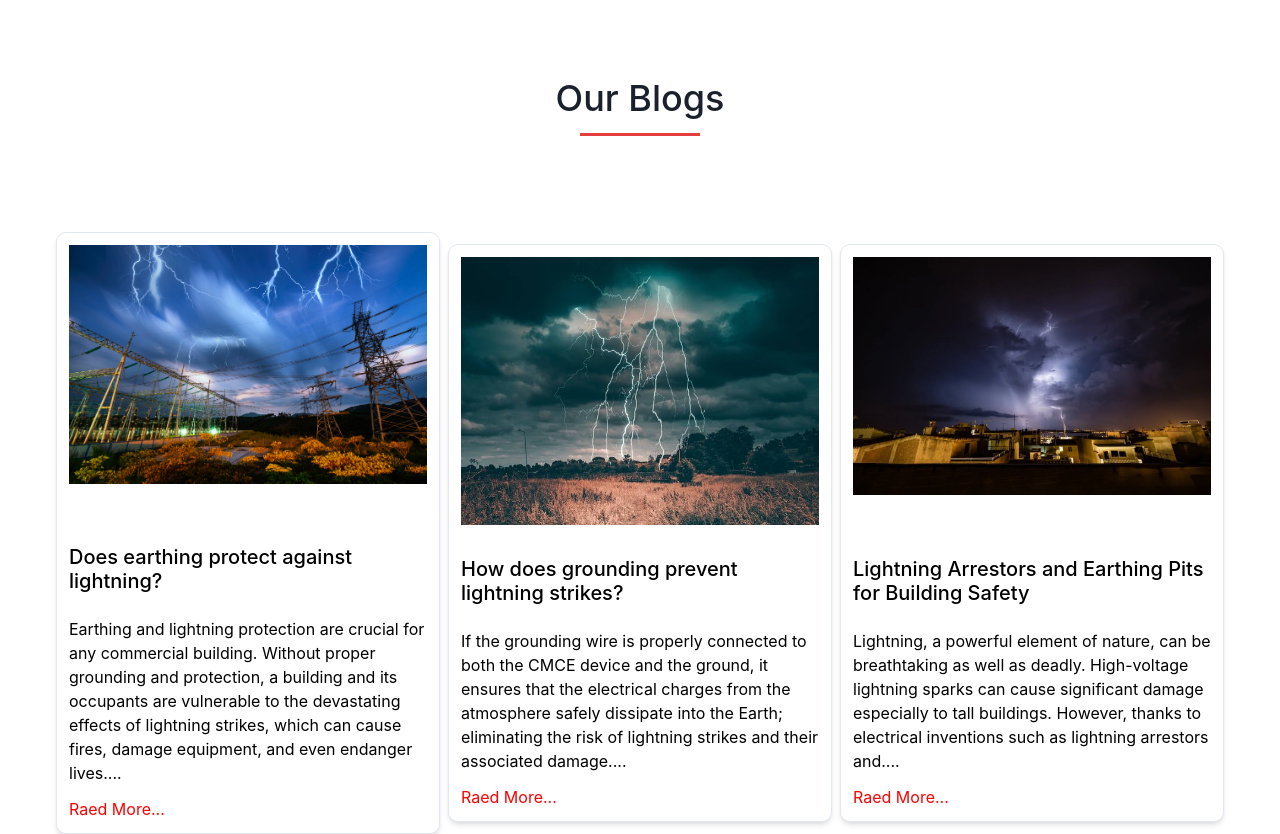
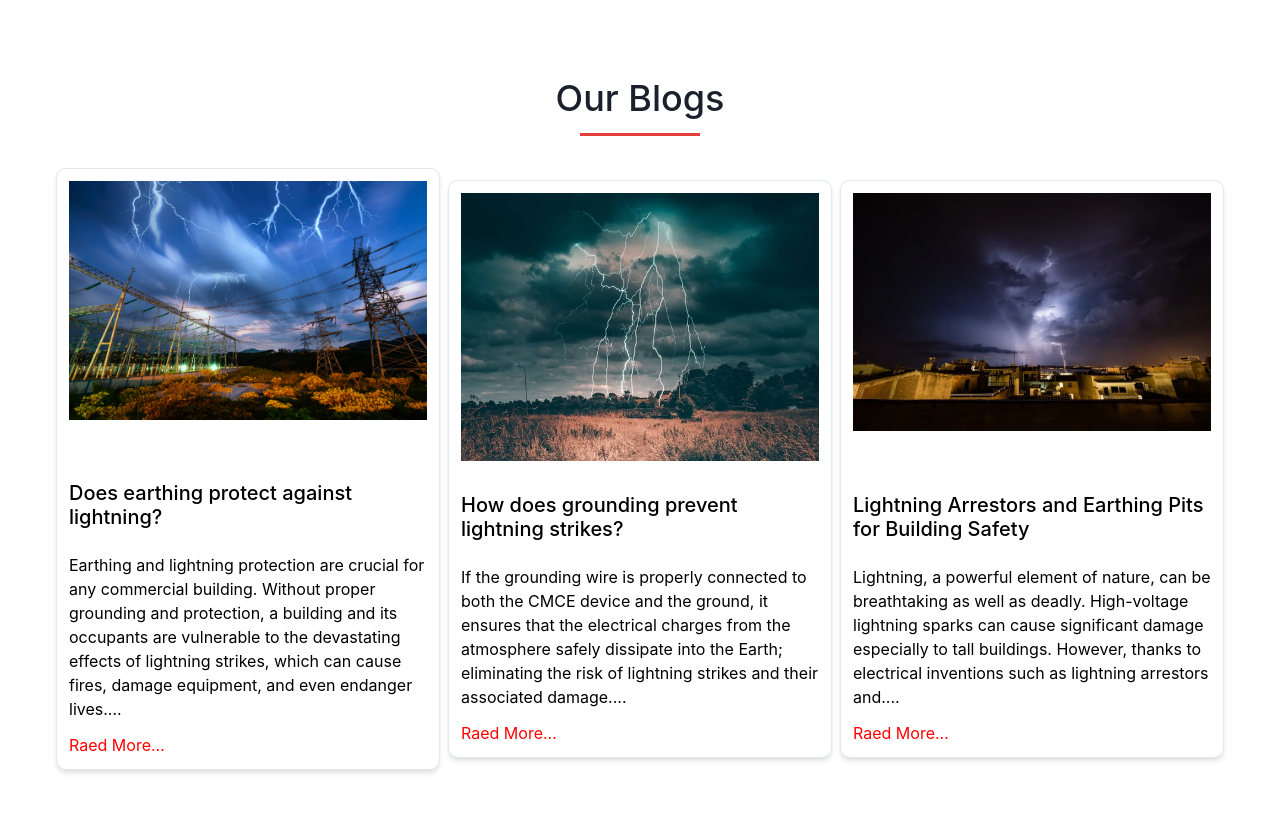
Before and after one commit to Abdulquadri-Mahmud/Litghtcietech-website, a React (Vite) app: page / in a window 1280 px wide. Shown: the part 6440-7274 px from the top of the page. Built offline with nearby package versions, Linux system fonts and the light colour scheme; no server answers.

Commit message:
changes made

```diff
--- a/src/Components/HomeComponents/BlogSection.jsx
+++ b/src/Components/HomeComponents/BlogSection.jsx
@@ -46,7 +46,7 @@ export default function BlogSection() {
                 <Box width={'120px'} mx={'auto'} mt={3} height={'3px'} bg={'red.500'}></Box>
             </Box>
 
-            <Flex justifyContent={{md: 'center', base: 'start'}} alignItems={{md: 'center', base: 'start'}}  mt={16} flexWrap={'wrap'} gap={{'2xl': 6, xl: 2, base: 3}}>
+            <Flex justifyContent={{md: 'center', base: 'start'}} alignItems={{md: 'center', base: 'start'}}  flexWrap={'wrap'} gap={{'2xl': 6, xl: 2, base: 3}}>
                 <Box my={8} className="blog" width={{base: '100%', md:'30%'}} rounded={10} position={'relative'} shadow={'md'} bg={useColorModeValue('white', 'gray.700')}
                     color={'black'} borderWidth={1} borderColor={useColorModeValue('', 'gray.600')}>
                     <Box padding={3} width={'100%'} height={{md: '300px', base: '100%'}}>
```
